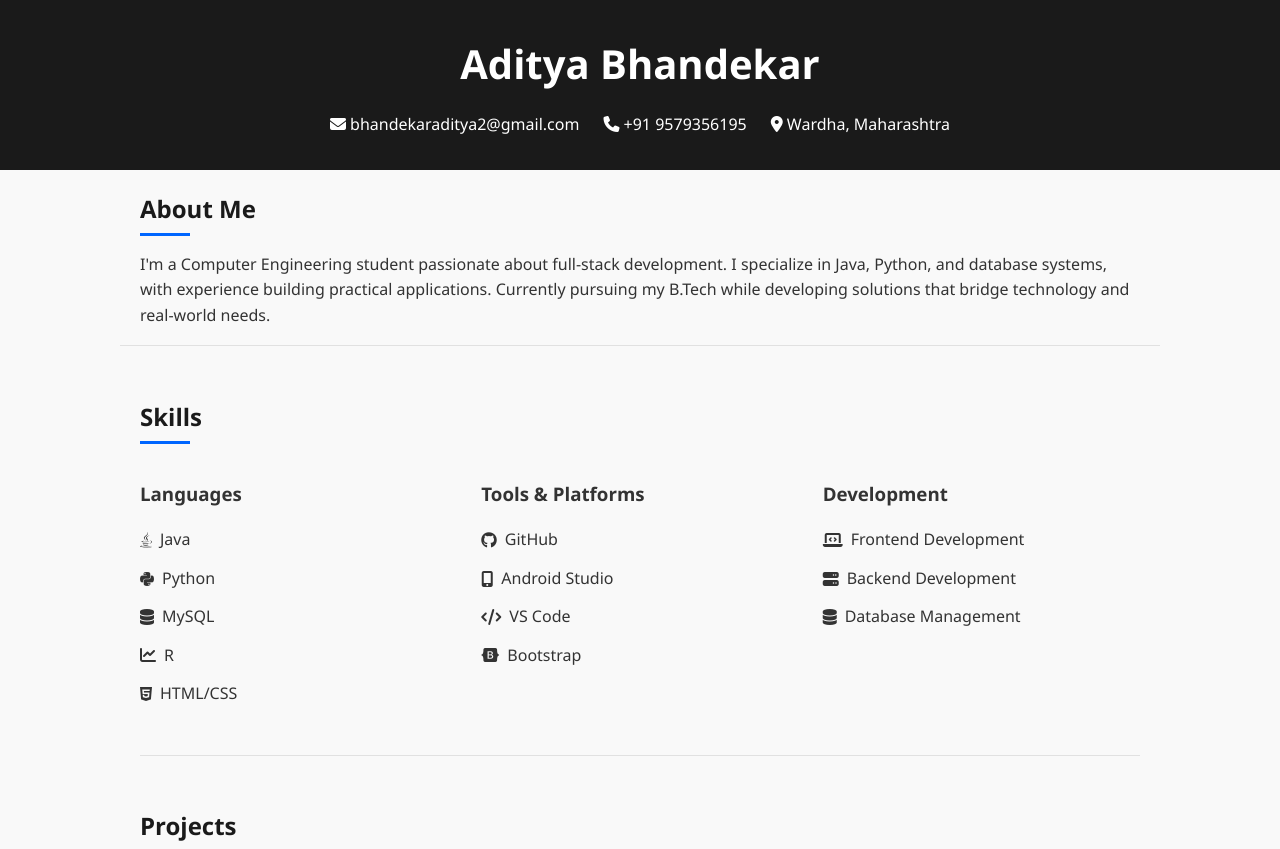
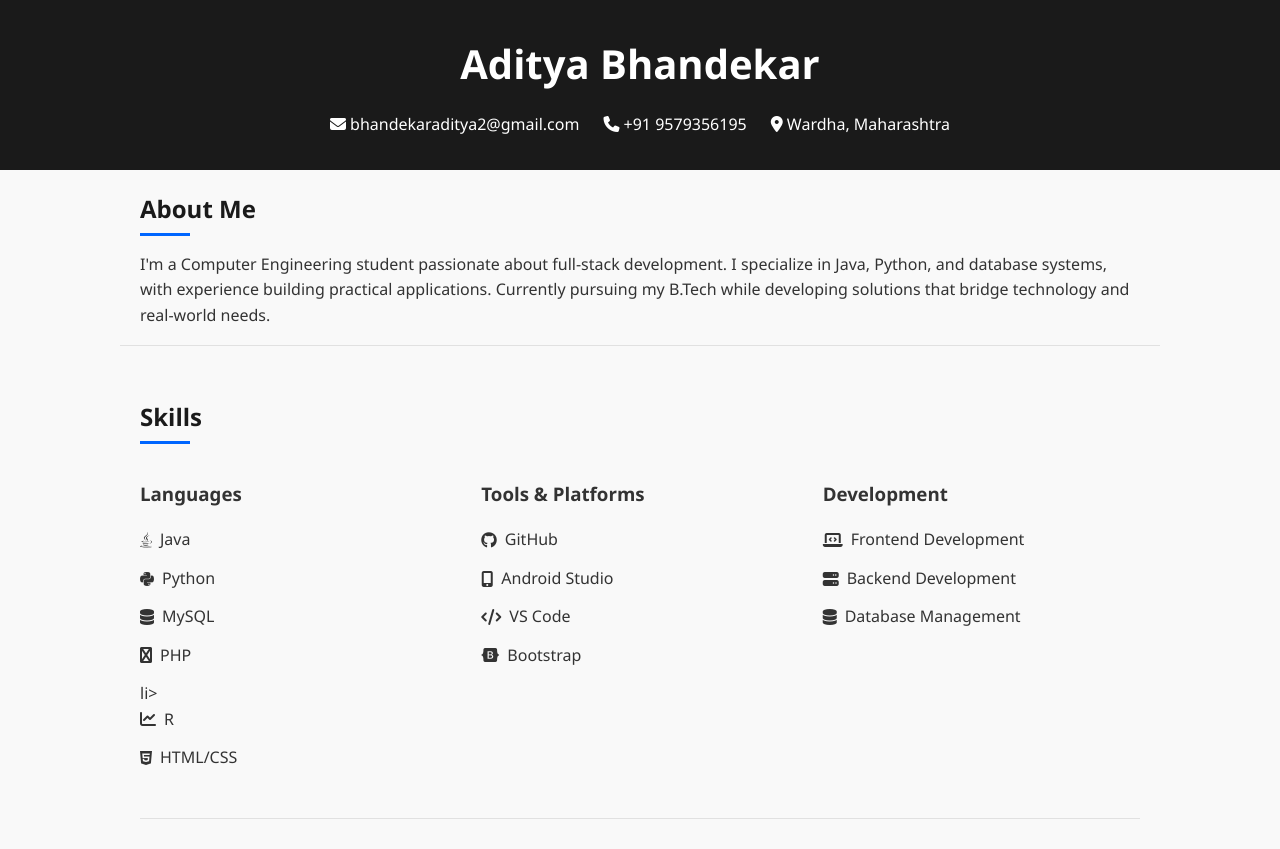
Before and after one commit to adityabhandekar/eaglebeats, a plain HTML site: page webdev.html in a window 1280 px wide. Shown: the top 849 px of the page. Drawn offline with Linux system fonts and the light colour scheme.

Commit message:
Update webdev.html

```diff
--- a/webdev.html
+++ b/webdev.html
@@ -231,6 +231,7 @@
                         <li><i class="fab fa-java"></i> Java</li>
                         <li><i class="fab fa-python"></i> Python</li>
                         <li><i class="fas fa-database"></i> MySQL</li>
+                        <li><i class="fas fa-php"></i> PHP</li>li>
                         <li><i class="fas fa-chart-line"></i> R</li>
                         <li><i class="fab fa-html5"></i> HTML/CSS</li>
                     </ul>
```
